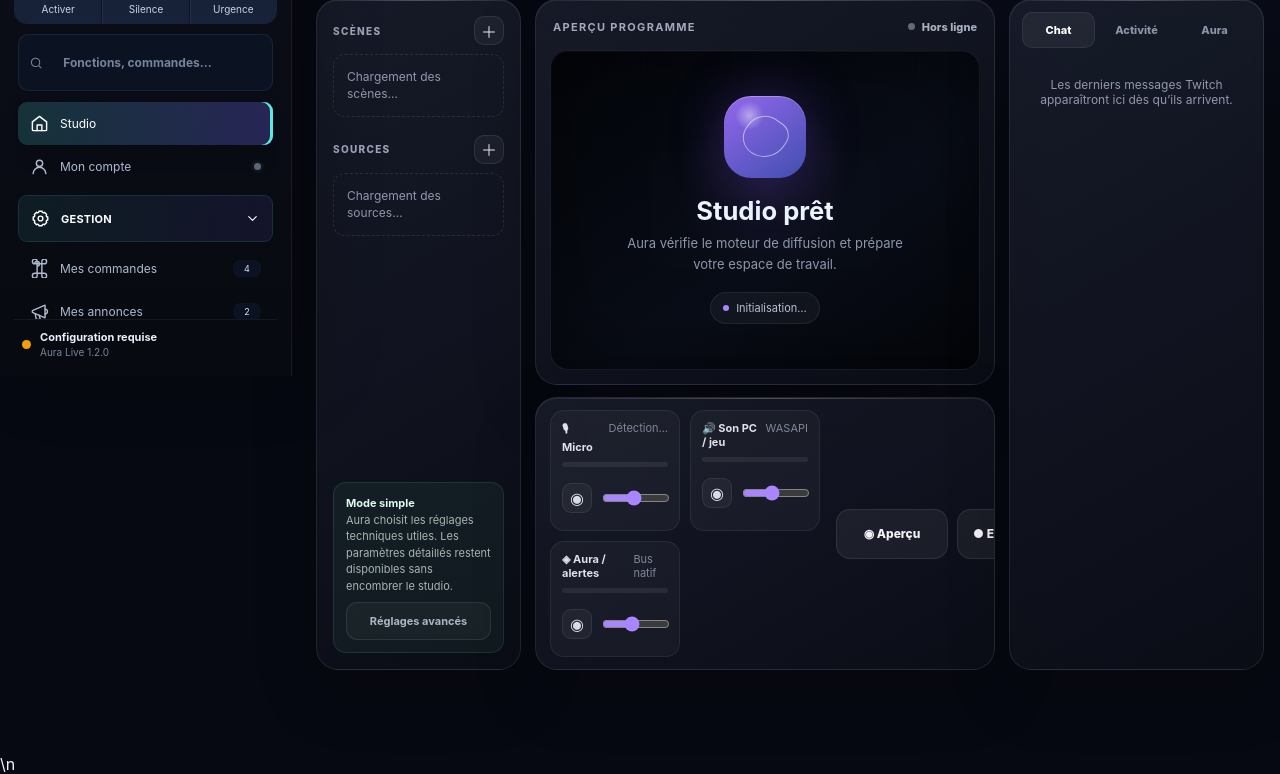
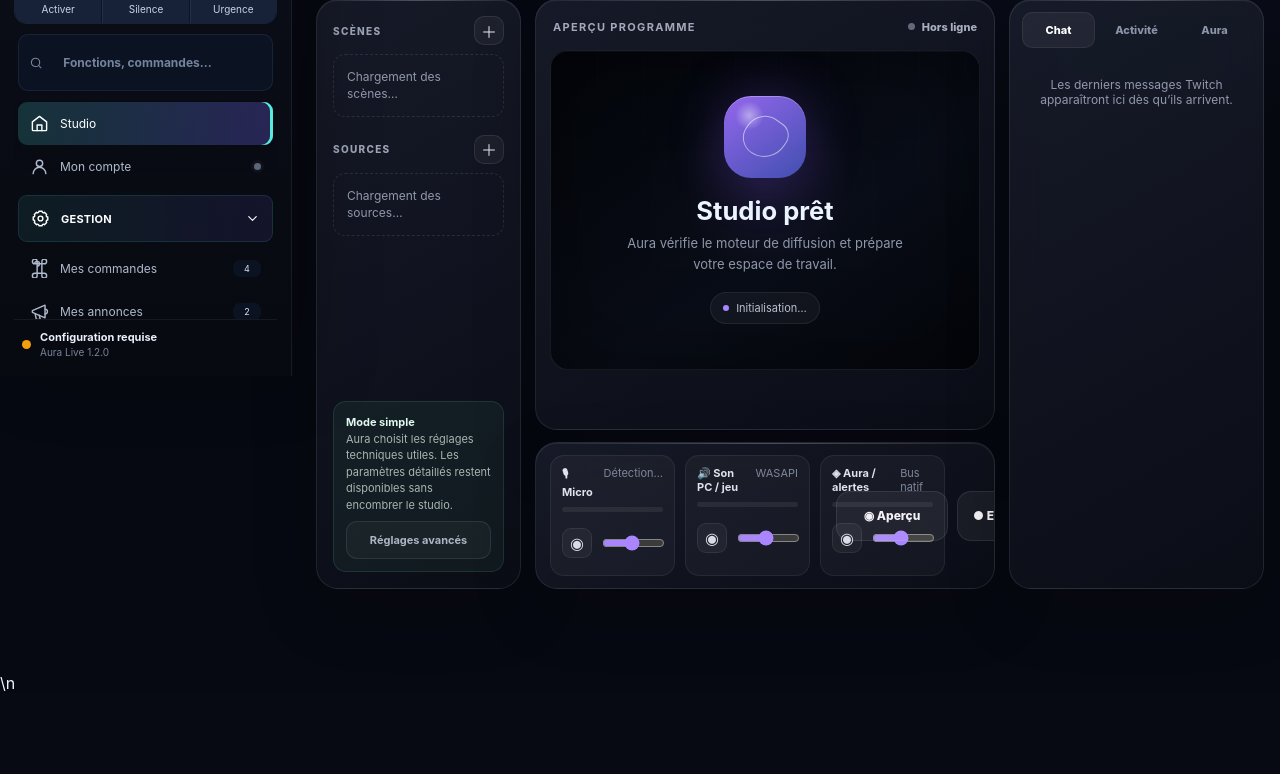
Before and after one commit to XDSawyerLoL/Auralive, a FastAPI app: page / in a window 1280 px wide. Shown: the part 424-1198 px from the top of the page. After the commit the page ends 1115 px from the top, so only its background shows below. Run offline with FastAPI, Linux system fonts and the light colour scheme; data comes from the database, SQL or seed files in the repository; data that the repository does not hold is empty.

Commit message:
Aura Studio: lay out three native audio channels

```diff
--- a/app/web/static/aura-studio.css
+++ b/app/web/static/aura-studio.css
@@ -637,7 +637,7 @@
 
 .studio-audio {
   display: grid;
-  grid-template-columns: repeat(2, minmax(125px, 1fr));
+  grid-template-columns: repeat(3, minmax(125px, 1fr));
   gap: 10px;
 }
 
```
